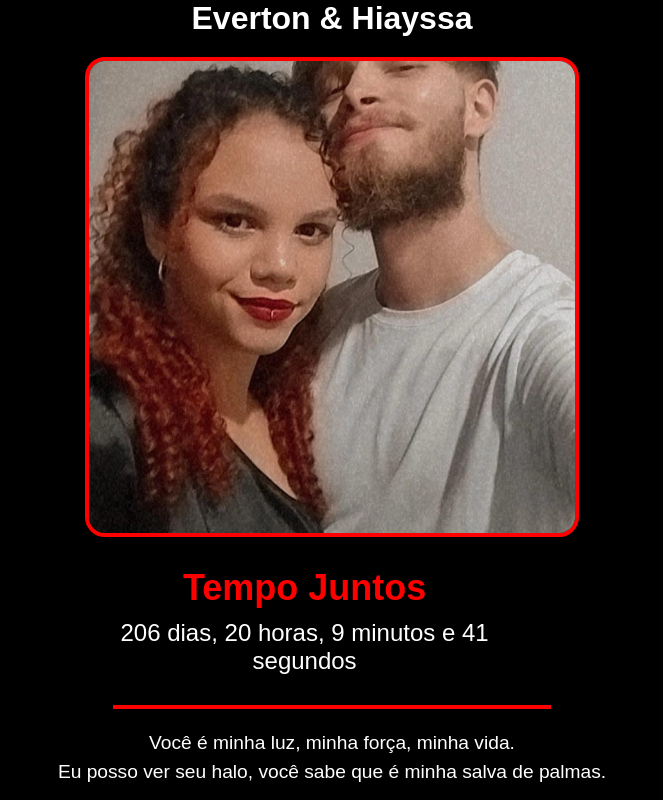
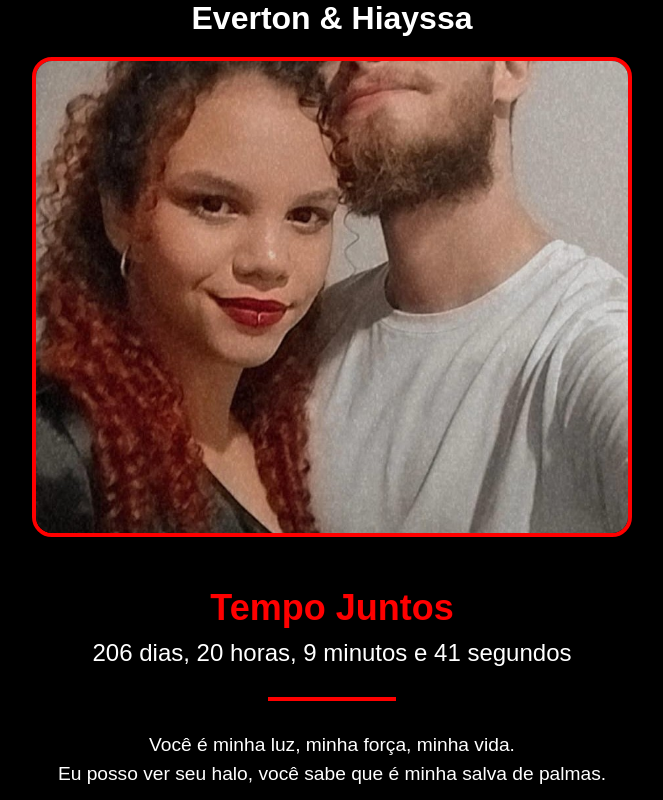
Before and after one commit to ewrtonj/cartinhaslovers, a plain HTML site: page index.html in a window 1280 px wide. Shown: the whole page, without its empty margins (308-971 px from the left). Drawn offline with Linux system fonts and the light colour scheme.

Commit message:
Ajuste no estilo da linha vermelha

```diff
--- a/styles.css
+++ b/styles.css
@@ -12,6 +12,16 @@ body {
     text-align: center;
     position: relative;
     overflow: hidden;
+}
+
+/* Centraliza o conteúdo no body */
+.container {
+    width: 100%;
+    display: flex;
+    flex-direction: column;
+    align-items: center;
+    justify-content: center;
+    text-align: center;
 }
 
 /* Adicionando estrelas como pequenos pontos brilhantes */
@@ -67,10 +77,11 @@ body::before {
     background: none; /* Removido fundo verde */
     color: white; /* Letras brancas para o cronômetro */
     font-size: 1.5em;
-    margin-top: 1px;
+    margin-top: 20px; /* Distância do slideshow */
     max-width: 600px;
     width: 90%; /* Ajuste a largura para dispositivos móveis */
     z-index: 1;
+    text-align: center; /* Centraliza o texto */
 }
 
 .relogio h2 {
@@ -87,7 +98,7 @@ body::before {
 
 /* Estilo para a linha vermelha abaixo do cronômetro */
 .linha-vermelha {
-    width: 80%;          /* Largura de 80% do contêiner */
+    width: 10%;          /* Largura de 80% do contêiner */
     height: 4px;         /* Espessura da linha */
     background-color: red; /* Cor vermelha */
     margin: 20px 0;      /* Espaço superior e inferior */
```
